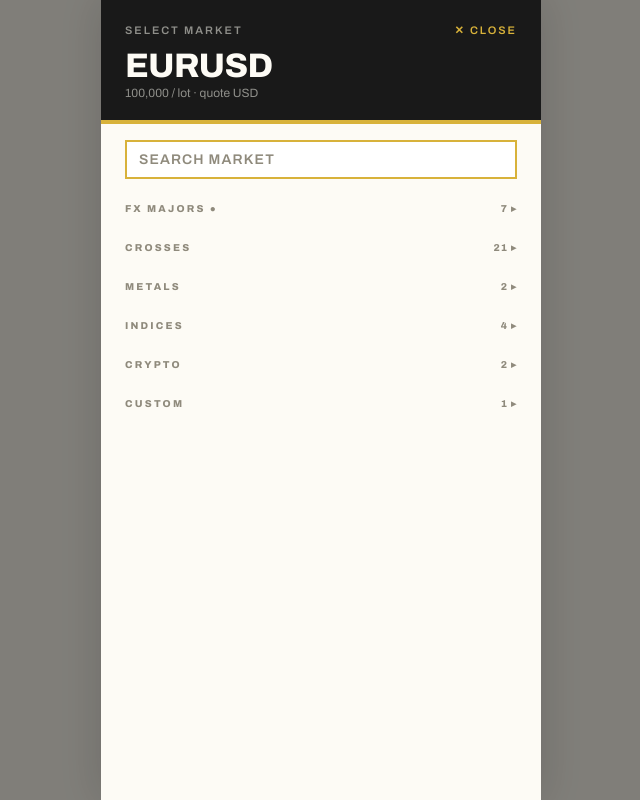
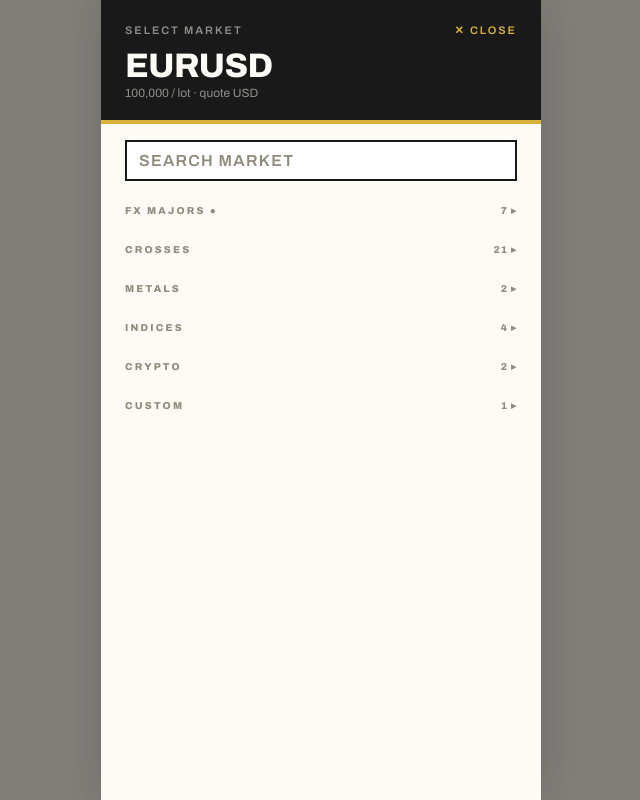
Before and after one commit to horuscheung/position-sizer, a plain HTML site: page index.html in a window 1280 px wide. Both pictures are taken after a click on the button "EURUSD ▾". Shown: the whole page, without its empty margins (319-959 px from the left). Drawn offline with Linux system fonts and the light colour scheme.

Commit message:
Prevent iOS auto-zoom when opening the market sheet
Drop the search input auto-focus on sheet open, and raise the search
and FX-rate inputs to 16px font size so iOS Safari no longer zooms
the page when they receive focus.

```diff
--- a/index.html
+++ b/index.html
@@ -106,7 +106,7 @@
   #fxInput {
     width: 120px; background: none; border: none; border-bottom: 1.5px solid var(--ink);
     outline: none; text-align: right; font-family: 'Archivo', sans-serif;
-    font-size: 14px; font-weight: 700; color: var(--ink);
+    font-size: 16px; font-weight: 700; color: var(--ink);
     font-variant-numeric: tabular-nums; padding: 0 0 2px;
   }
   .fx-hint { font-size: 10.5px; color: var(--muted-light); padding: 6px 2px 0; letter-spacing: .04em; }
@@ -144,7 +144,8 @@
   .sheet-search { padding: 16px 24px 0; }
   .sheet-search input {
     width: 100%; background: #fff; border: 2px solid var(--ink); color: var(--ink);
-    font-family: 'Archivo', sans-serif; font-size: 14px; font-weight: 700;
+    /* 16px minimum stops iOS Safari from auto-zooming the page on focus */
+    font-family: 'Archivo', sans-serif; font-size: 16px; font-weight: 700;
     letter-spacing: .08em; padding: 10px 12px; outline: none; text-transform: uppercase;
     border-radius: 0; -webkit-appearance: none; appearance: none;
   }
@@ -415,7 +416,6 @@ function openSheet() {
   buildSheet();
   updateSheetHero();
   $('sheet').classList.add('open');
-  $('mktSearch').focus();
 }
 function closeSheet() { $('sheet').classList.remove('open'); }
 $('chip').addEventListener('click', openSheet);
```
